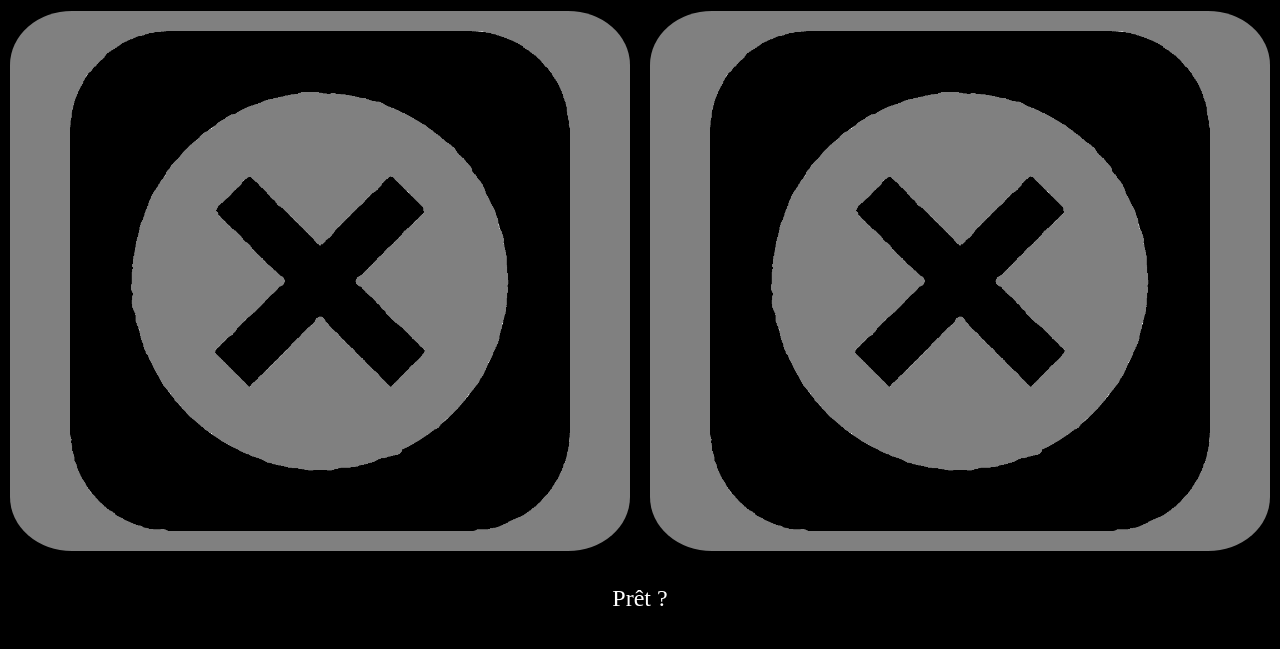
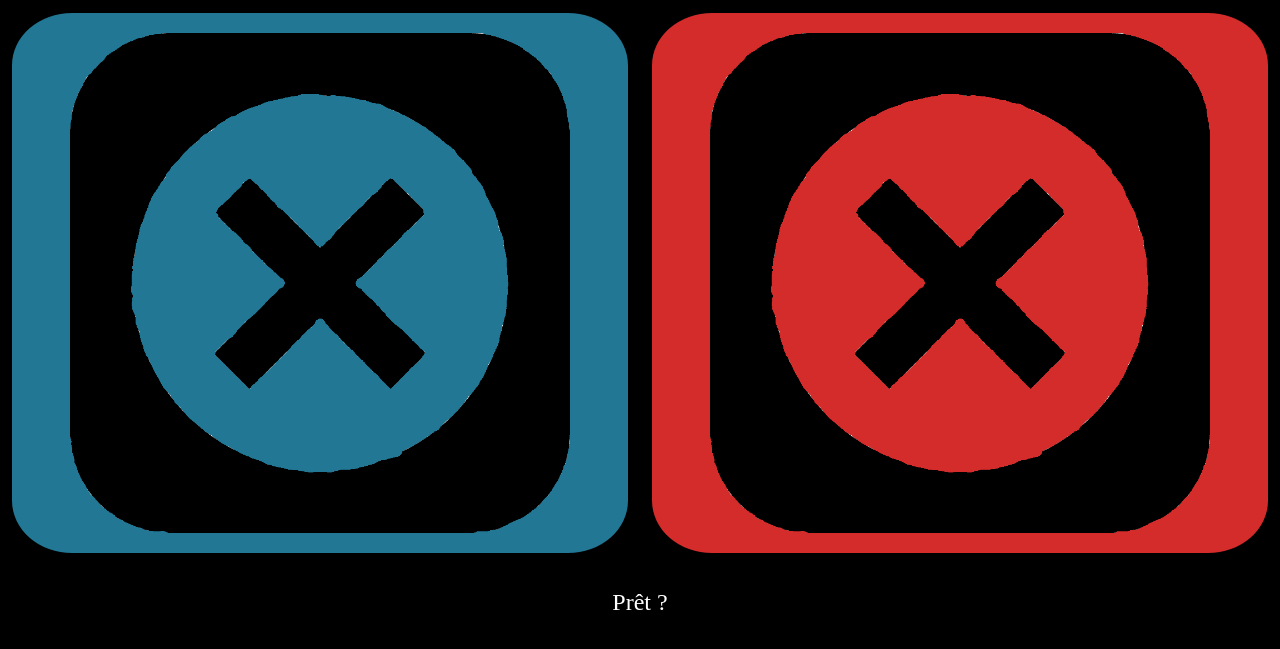
Before and after one commit to Kylian-conraux/shifumi, a plain HTML site: page index.html in a window 1280 px wide. Shown: the part 79-728 px from the top of the page. Drawn offline with Linux system fonts and the light colour scheme.

Commit message:
mise en page

```diff
--- a/css/style.css
+++ b/css/style.css
@@ -30,12 +30,20 @@ body, html{
 .blocMain{
     display: flex;
     flex: 1;
-    background-color: grey;
     align-items: center;
     justify-content: center;
     padding: 20px;
     margin: 10px;
     border-radius: 10%;
+    border: solid 2px black;
+}
+
+.jGauche{
+    background-color: rgb(33, 119, 148);
+}
+
+.jDroite{
+    background-color: rgb(212, 43, 43);
 }
 
 .blocMain img{
@@ -51,4 +59,5 @@ body, html{
     background-color: black;
     font-size: 24px;
     text-align: center;
+    border-radius: 15px;
 }
--- a/index.html
+++ b/index.html
@@ -16,10 +16,10 @@
         </div>
 
         <div class="double">
-            <div class="blocMain">
+            <div class="blocMain jGauche">
                 <img id="gauche" src="/res/croix.png" alt="pigeon">
             </div>
-            <div class="blocMain">
+            <div class="blocMain jDroite">
                 <img id="droite" src="/res/croix.png" alt="loutre">
             </div>
         </div>
```
